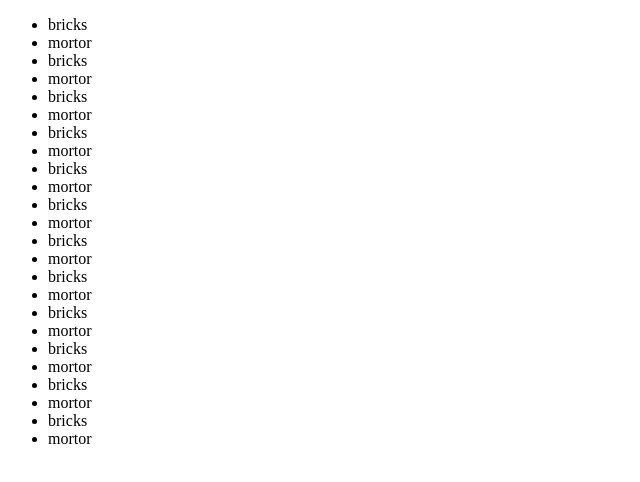
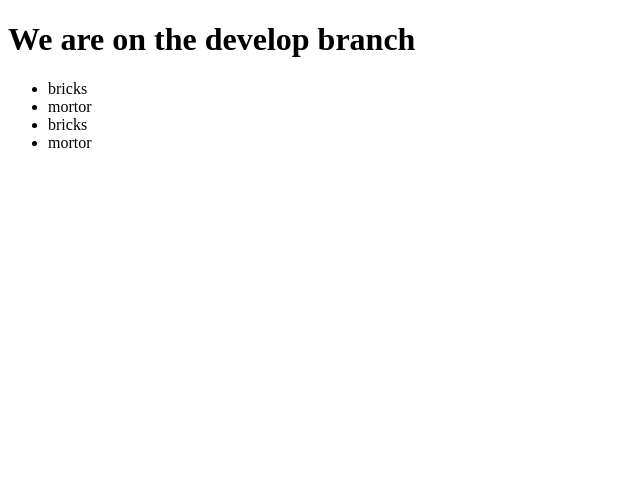
Before and after one commit to BalajiRajan468/newgitTest, a plain HTML site: page index.html in a window 1280 px wide. Shown: the whole page, without its empty margins (0-640 px from the left). Drawn offline with Linux system fonts and the light colour scheme.

Commit message:
changed index.file

```diff
--- a/index.html
+++ b/index.html
@@ -1,35 +1,17 @@
 <!DOCTYPE html>
 <html>
 <head>
-	<title></title>
+
 </head>
 <body>
+	<h1> We are on the develop branch</h1>
 <div>
 	<ul>
 		<li>bricks</li>
 		<li>mortor</li>
 		<li>bricks</li>
 		<li>mortor</li>
-		<li>bricks</li>
-		<li>mortor</li>
-		<li>bricks</li>
-		<li>mortor</li>
-		<li>bricks</li>
-		<li>mortor</li>
-		<li>bricks</li>
-		<li>mortor</li>
-		<li>bricks</li>
-		<li>mortor</li>
-		<li>bricks</li>
-		<li>mortor</li>
-		<li>bricks</li>
-		<li>mortor</li>
-		<li>bricks</li>
-		<li>mortor</li>
-		<li>bricks</li>
-		<li>mortor</li>
-		<li>bricks</li>
-		<li>mortor</li>
+
 
 	</ul>
 
```
